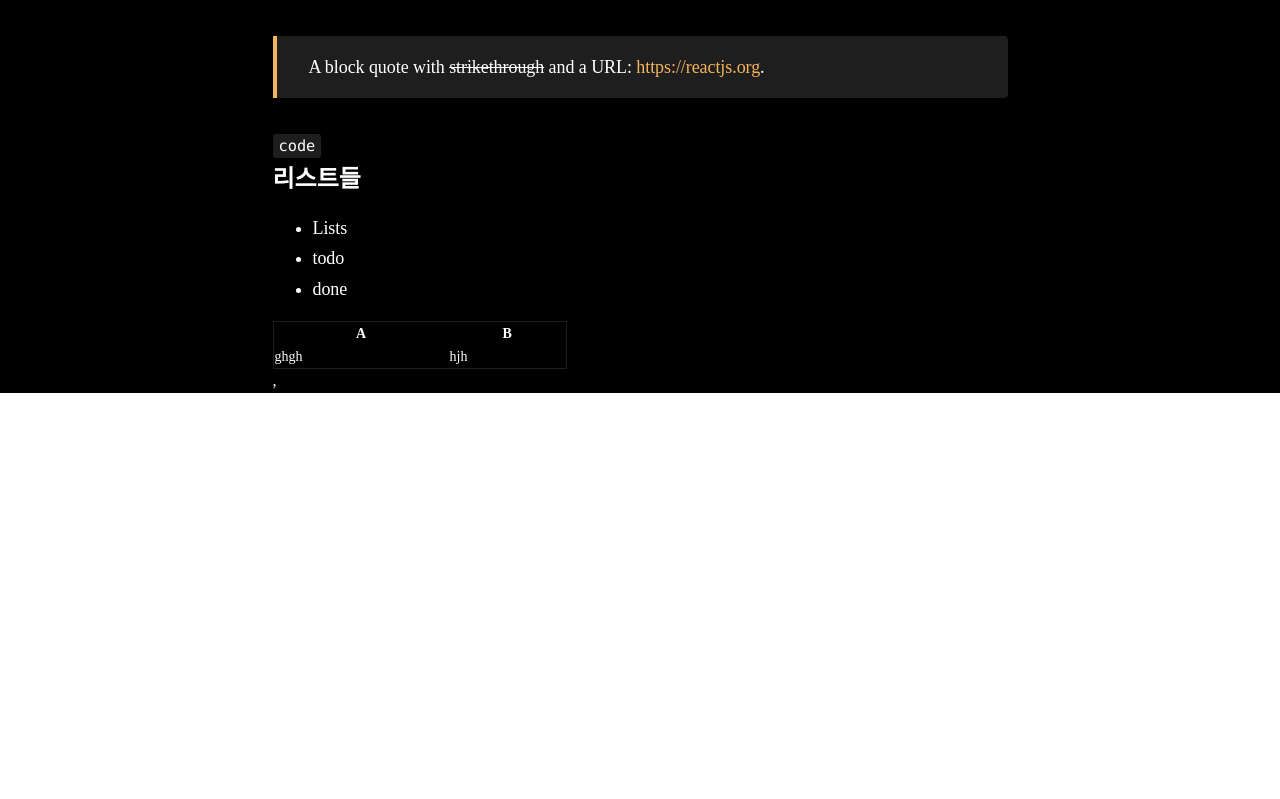
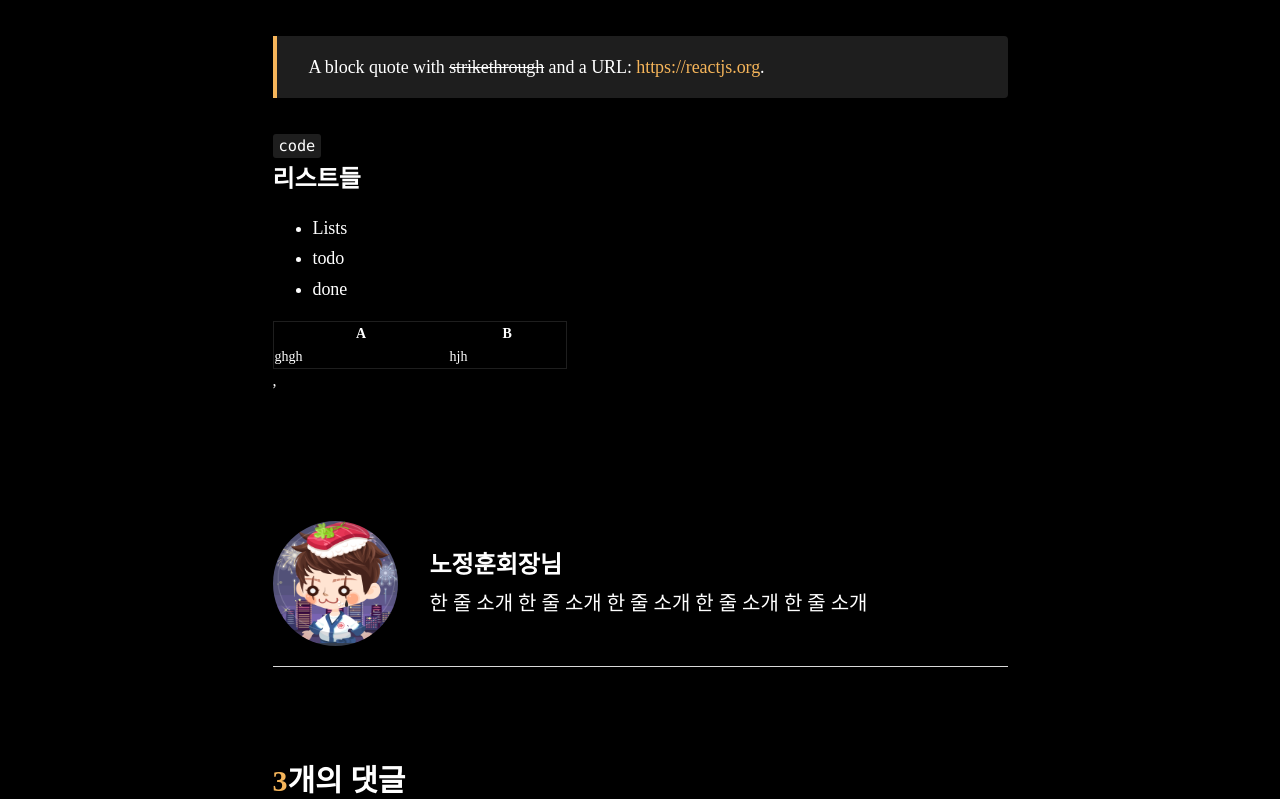
Before and after one commit to DevKor-Team/DEVKOR-front, a Next.js app: page /tech/post/1 in a window 1280 px wide. Shown: the part 579-1378 px from the top of the page. Before the commit the page ends 972 px from the top, so only its background shows below. Built offline with nearby package versions, Linux system fonts and the light colour scheme.

Commit message:
feat: add post writer profile section

```diff
--- a/pages/tech/post/[postID].tsx
+++ b/pages/tech/post/[postID].tsx
@@ -1,16 +1,19 @@
 import type { NextPage } from "next";
 import { useRouter } from "next/router";
+import Image from "next/image";
 import { FiHeart, FiDownload } from "react-icons/fi";
 import { FaHeart } from "react-icons/fa"; //꽉 찬 하트
 import { IoChatbox } from "react-icons/io5";
 import { PostTag } from "../../../components/Tags";
-import ReactDom from "react-dom";
 import ReactMarkdown from "react-markdown";
 import remarkGfm from "remark-gfm";
+import React, { useState } from "react";
 
 const PostView: NextPage = () => {
   const router = useRouter();
   const { postID } = router.query;
+  /* content: 나중에 fetch해서 마크다운 내용 받을 state*/
+  // const [content, setContent] = useState<string>('');
 
   const markdown = `
   # 제목이다.
@@ -80,10 +83,36 @@ const PostView: NextPage = () => {
         </div>
       </section>
 
-      {/* 포스트 본문 */}
+      {/* 포스트 본문 영역 */}
       <article className="w-9/12 mt-16 block">
         <ReactMarkdown children={markdown} remarkPlugins={[remarkGfm]} />,
       </article>
+
+      {/* 작성자 프로필 영역 */}
+      <section className="w-9/12 pb-5 h-fit mt-32 flex border-b border-[#d9d9d9]">
+        <Image
+          src={"/images/example-profile.png"}
+          width="125"
+          height="125"
+          className="rounded-full"
+        />
+        <div className="flex flex-col justify-center ml-8">
+          <span className="font-bold text-2xl hover:underline hover:underline-offset-4 hover:cursor-pointer">
+            노정훈회장님
+          </span>
+          <p className="mt-2 text-xl">
+            한 줄 소개 한 줄 소개 한 줄 소개 한 줄 소개 한 줄 소개
+          </p>
+        </div>
+      </section>
+
+      {/* 하단 댓글 영역 */}
+      <section className="w-9/12 mt-24">
+        <div>
+          <span className="text-3xl font-bold text-devkor">3</span>
+          <span className="text-3xl font-bold">개의 댓글</span>
+        </div>
+      </section>
     </div>
   );
 };
```
Also changed, not shown: public/images/example-profile.png (added).
